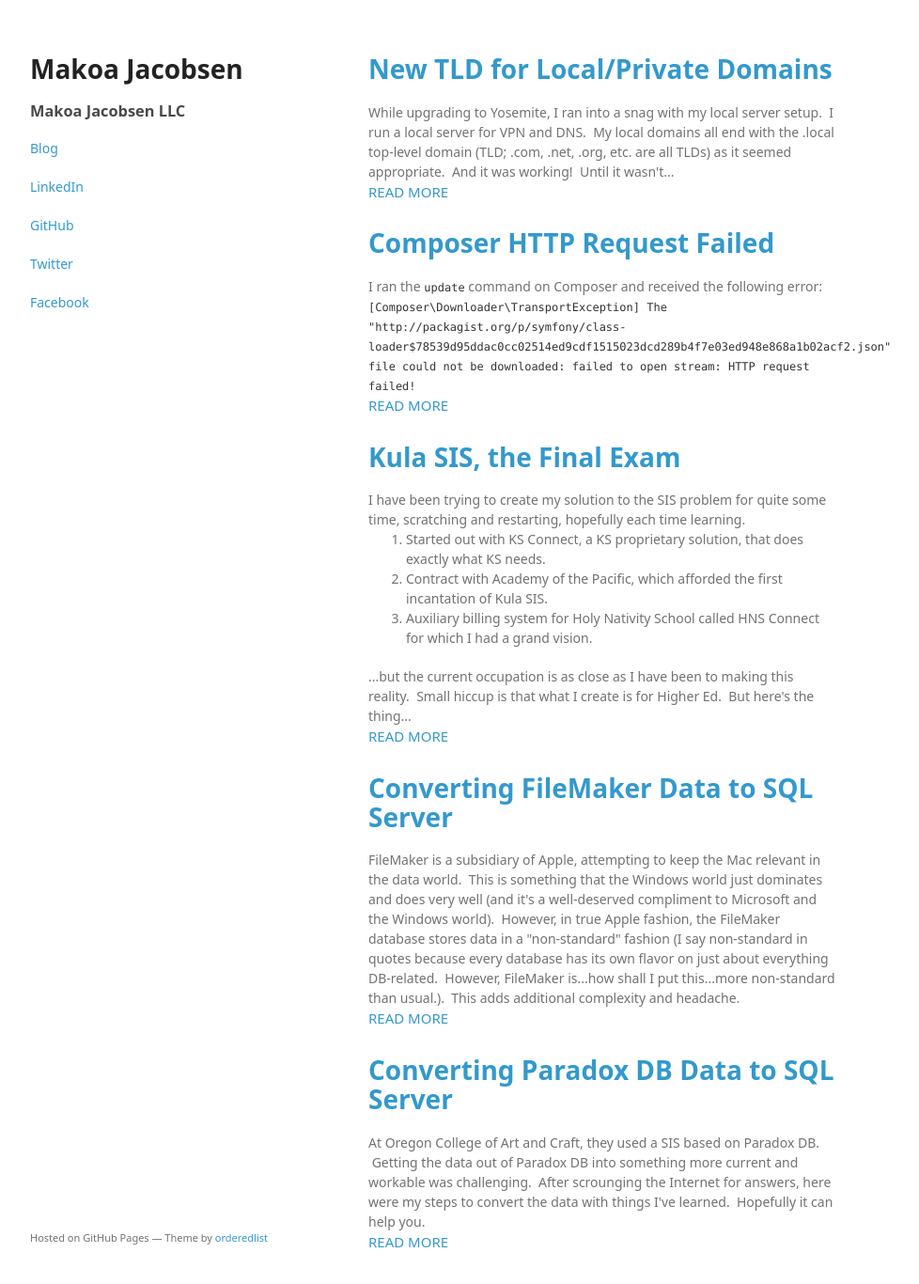
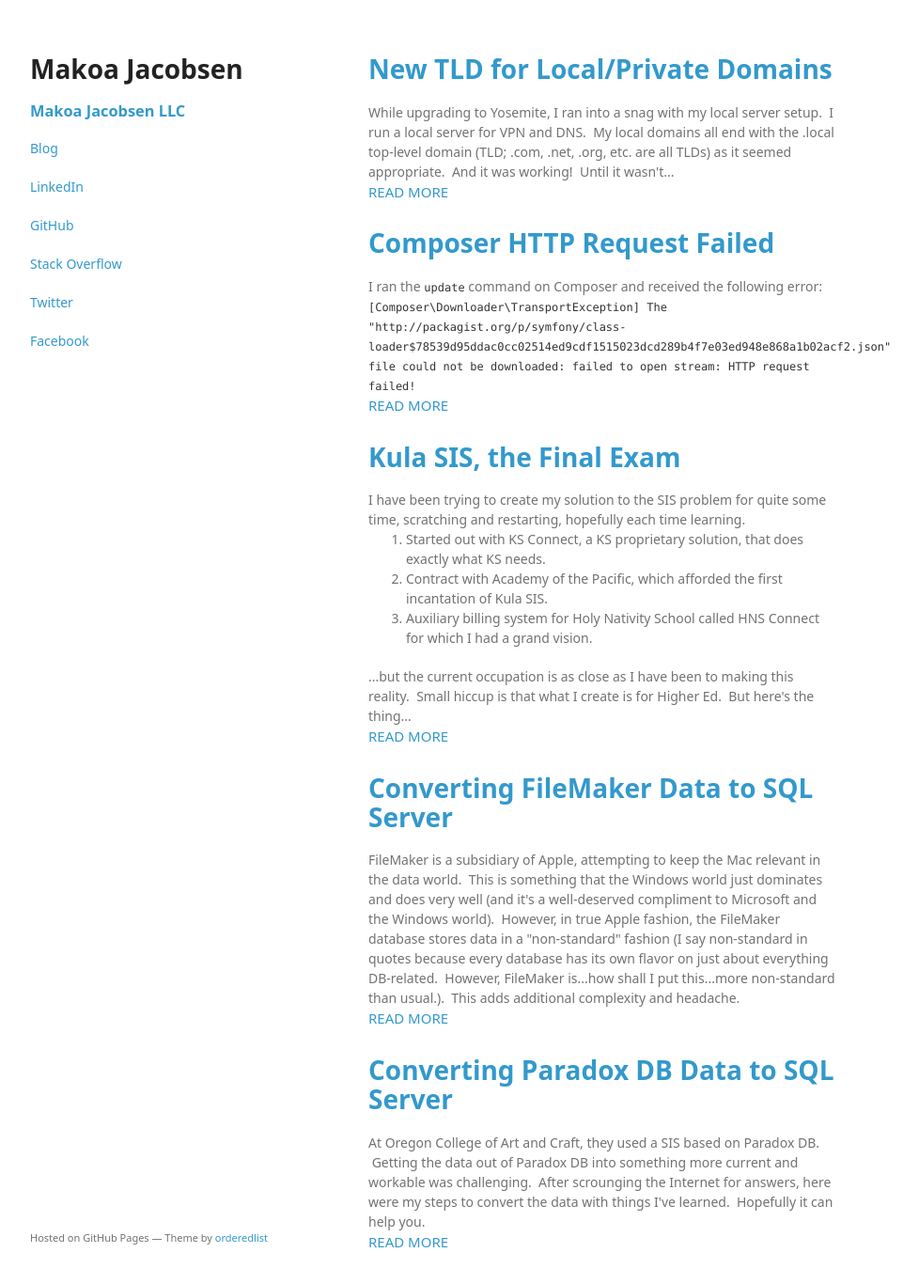
Before and after one commit to makoa/makoa.github.io, a Jekyll site: the page built from index.html, in a window 1280 px wide and 1396 px high. Shown: the top 1366 px of the window at 94% size, without its empty margins (178-1156 px from the left). Built offline with Jekyll 4.4.1, drawn with Linux system fonts in a browser that asks for light colours.

Commit message:
Add stack overflow and link to main page.

```diff
--- a/_layouts/default.html
+++ b/_layouts/default.html
@@ -17,12 +17,13 @@
     <div class="wrapper">
       <header>
         <h1>Makoa Jacobsen</h1>
-        <h3>Makoa Jacobsen LLC</h3>
+        <h3><a href="{{ site.baseurl }}">Makoa Jacobsen LLC</a></h3>
         <p></p>
         <p class="view"><a href="{{ site.baseurl }}/blog/">Blog</a></p>
         <p></p>
         <p class="view"><a href="https://www.linkedin.com/in/makoa">LinkedIn</a></p>
         <p class="view"><a href="https://github.com/makoa">GitHub</a></p>
+        <p class="view"><a href="http://stackoverflow.com/users/6819504/makoa">Stack Overflow</a></p>
         <p class="view"><a href="https://twitter.com/makoa">Twitter</a></p>
         <p class="view"><a href="https://www.facebook.com/makoa">Facebook</a></p>
       </header>
```
